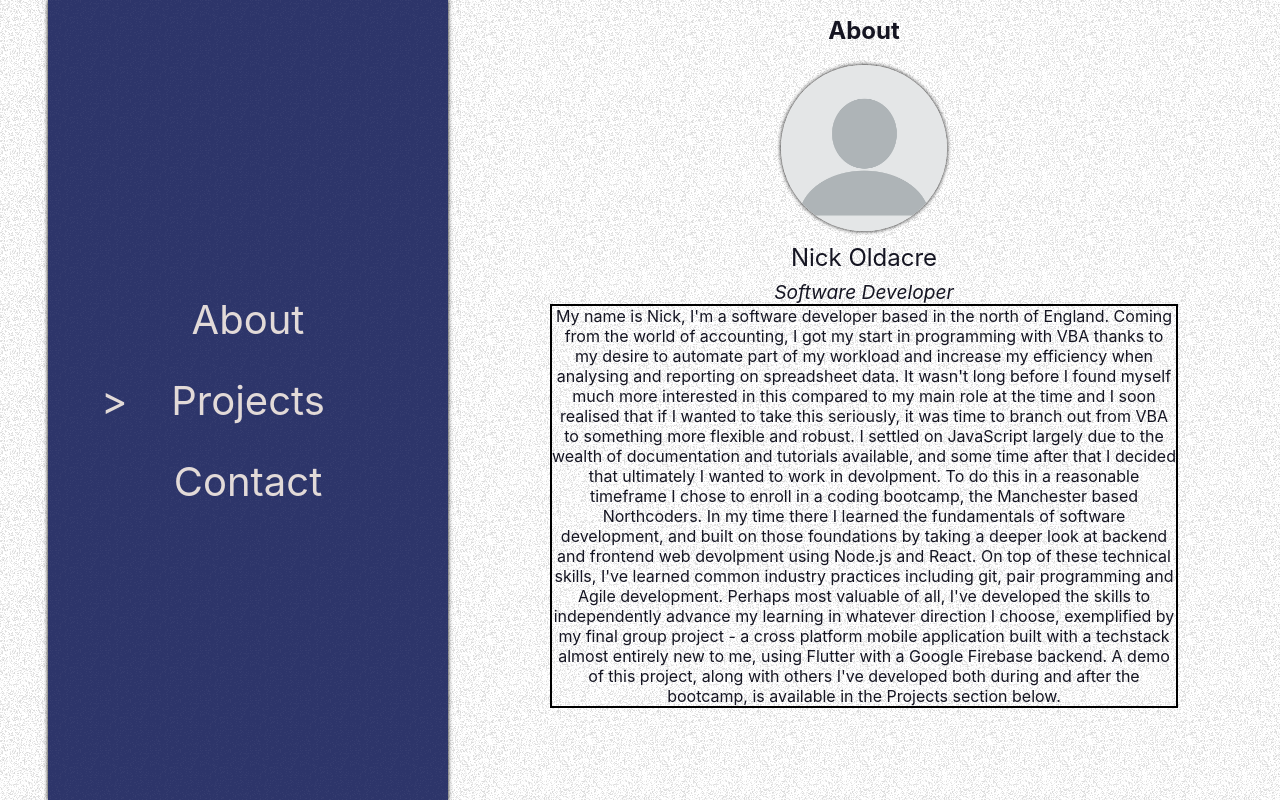
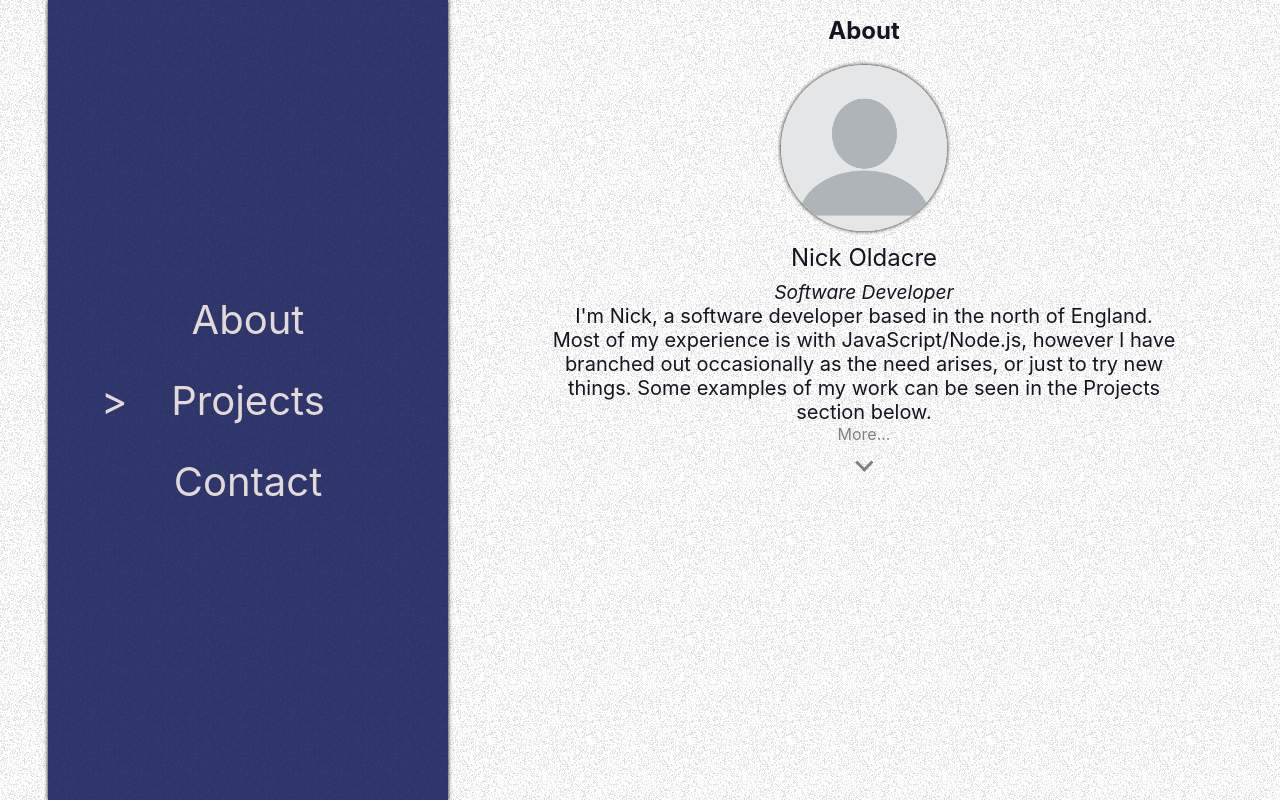
Before and after one commit to blueca/blueca.github.io, a Svelte app: page / in a window 1280 px wide. Built offline with nearby package versions, Linux system fonts and the light colour scheme.

Commit message:
add expandable bio

```diff
--- a/src/components/About.svelte
+++ b/src/components/About.svelte
@@ -1,5 +1,14 @@
 <script>
   import Profile from './Profile.svelte'
+  import { slide } from 'svelte/transition';
+  import { quintInOut } from 'svelte/easing';
+
+  let expanded = false;
+
+  function handleClick(event) {
+    expanded = !expanded;
+  }
+
 </script>
 <style>
   section {
@@ -12,37 +21,86 @@
   }
 
   p {
-    border: black solid 2px;
+    /* border: black solid 2px; */
     width: 75%;
     margin: auto;
+  }
+
+  #bio:hover {
+    cursor: pointer;
+  }
+
+  #intro {
+    font-size: 20px;
+  }
+
+  #more {
+    padding-top: 1rem;
+  }
+
+  .arrow {
+    border: solid gray;
+    border-width: 0 3px 3px 0;
+    display: inline-block;
+    padding: 0.3rem;
+    margin: auto;
+    position: relative;
+    top: 0.5rem;
+  }
+
+  #bio:hover > .arrow {
+    padding: 0.4rem;
+  }
+
+  #close {
+    transform: rotate(-135deg);
+    -webkit-transform: rotate(-135deg);
+    /* position: absolute; */
+    /* bottom: 0.5rem; */
+  }
+
+  #open {
+    transform: rotate(45deg);
+    -webkit-transform: rotate(45deg);
+    /* position: absolute; */
+    /* bottom: 0.5rem; */
+  }
+
+  .expand {
+    color: gray;
   }
 </style>
 
 <section id="about" class="page">
   <h2>About</h2>
   <Profile />
-  <p>
-    My name is Nick, I'm a software developer based in the north of England.
-    Coming from the world of accounting, I got my start in programming with VBA
-    thanks to my desire to automate part of my workload and increase my
-    efficiency when analysing and reporting on spreadsheet data. It wasn't long
-    before I found myself much more interested in this compared to my main role
-    at the time and I soon realised that if I wanted to take this seriously, it
-    was time to branch out from VBA to something more flexible and robust. I
-    settled on JavaScript largely due to the wealth of documentation and
-    tutorials available, and some time after that I decided that ultimately I
-    wanted to work in devolpment. To do this in a reasonable timeframe I chose
-    to enroll in a coding bootcamp, the Manchester based Northcoders. In my time
-    there I learned the fundamentals of software development, and built on those
-    foundations by taking a deeper look at backend and frontend web devolpment
-    using Node.js and React. On top of these technical skills, I've learned
-    common industry practices including git, pair programming and Agile
-    development. Perhaps most valuable of all, I've developed the skills to
-    independently advance my learning in whatever direction I choose,
-    exemplified by my final group project - a cross platform mobile application
-    built with a techstack almost entirely new to me, using Flutter with a
-    Google Firebase backend. A demo of this project, along with others I've
-    developed both during and after the bootcamp, is available in the Projects
-    section below.
+  <div id='bio' on:click="{handleClick}">
+  <p id='intro'>
+    I'm Nick, a software developer based in the north of England. Most of my experience is with JavaScript/Node.js, however I have branched out occasionally as the need arises, or just to try new things. Some examples of my work can be seen in the Projects section below.
   </p>
+  {#if expanded}
+  <p id='more' transition:slide="{{easing: quintInOut}}">
+    Coming from the world of accounting, I got my start in programming with VBA thanks to my desire to automate part of my
+    workload and increase my efficiency when analysing and reporting on spreadsheet data.It wasn't long before I found
+    myself much more interested in this compared to my main role at the time and I soon realised that if I wanted to take
+    this seriously, it was time to jump from VBA to something more flexible and robust.I settled on JavaScript largely due
+    to the wealth of documentation and tutorials available, and some time after that I decided that ultimately I wanted to
+    work in devolpment.To do this in a reasonable timeframe I chose to enroll in a coding bootcamp, the Manchester based
+    Northcoders.In my time there I learned the fundamentals of software development, and built on those foundations by
+    taking a deeper look at backend and frontend web devolpment using Node.js and React.On top of these technical skills,
+    I've learned common industry practices including git, pair programming and Agile development.Perhaps most valuable of
+    all, I've developed the skills to independently advance my learning in whatever direction I choose, exemplified by my
+    final group project - a cross platform mobile application built with a techstack almost entirely new to me, using
+    Flutter with a Google Firebase backend.A demo of this project, along with others I've developed both during and after
+    the bootcamp, is available below.
+  </p>
+  {/if}
+  {#if expanded}
+  <p class='expand'>Less...</p>
+    <div id="close" class='arrow'></div>
+  {:else}
+  <p class='expand'>More...</p>
+  <div id="open" class='arrow'></div>
+  {/if}
+  </div>
 </section>
```
